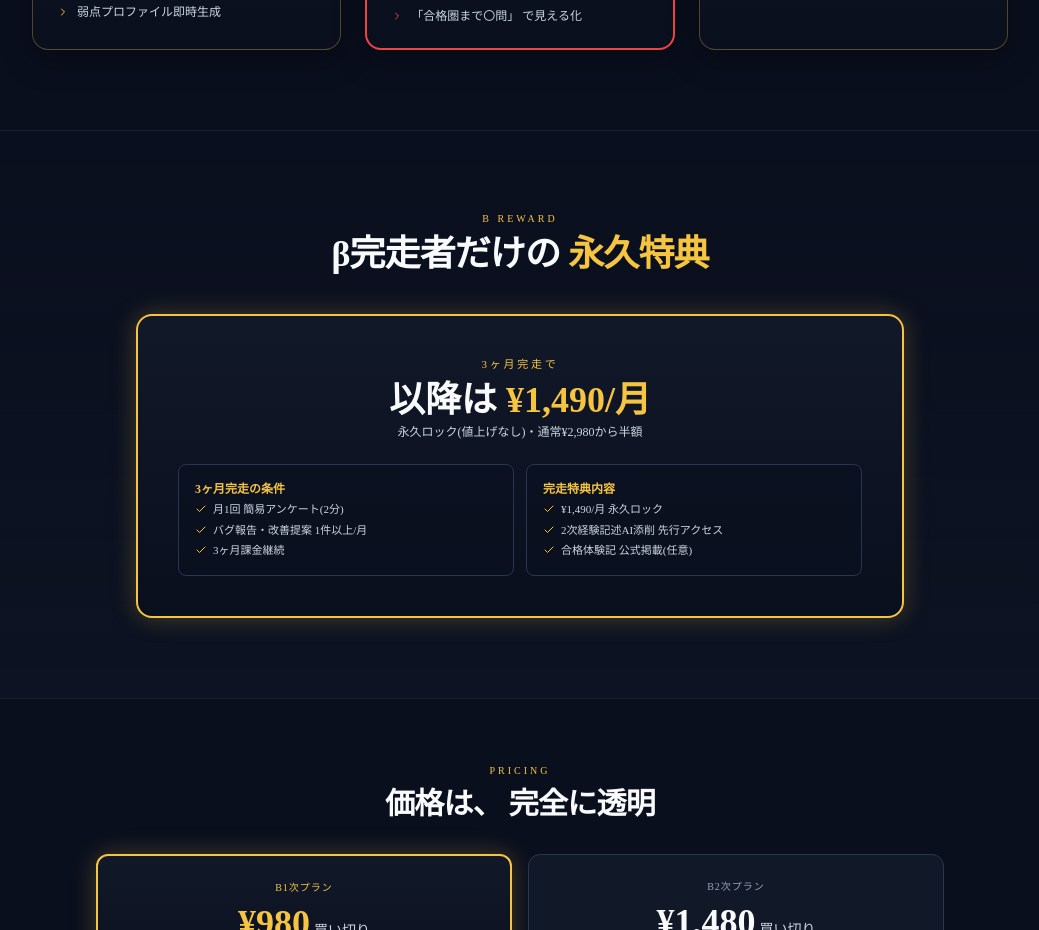
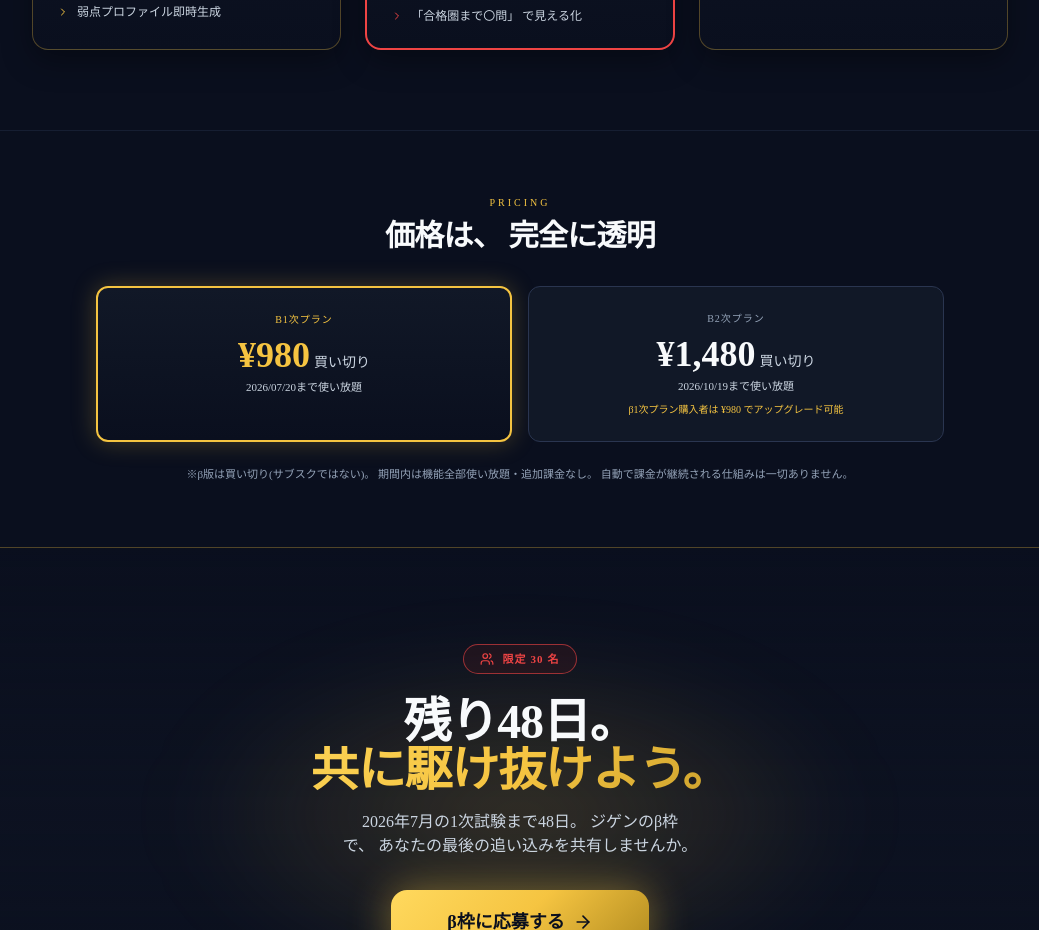
Before and after one commit to soccershun573566-cloud/jigen, a Next.js app: page /beta in a window 1280 px wide. Shown: the part 1300-2230 px from the top of the page, without its empty margins (120-1159 px from the left). Built offline with nearby package versions, Linux system fonts and the light colour scheme.

Commit message:
fix: β LP の完走者特典セクション削除(買い切りモデルには不要)+ metadata description も更新

```diff
--- a/app/(marketing)/beta/page.tsx
+++ b/app/(marketing)/beta/page.tsx
@@ -1,5 +1,5 @@
 // β版専用LP — 2026年7月1次受験者向け緊急ローンチ
-// 残り41日のカウントダウン + ¥980/月 × 3ヶ月 + 完走¥1,490永久ロック + 30名限定
+// 残り日数カウントダウン + ¥980 買い切り(2026/07/20まで) + 30名限定
 import type { Metadata } from 'next';
 import Link from 'next/link';
 import {
@@ -27,7 +27,7 @@ import { CheckoutButton } from '@/components/billing/CheckoutButton';
 export const metadata: Metadata = {
   title: 'ジゲンβ版 30名限定募集 | 1級建築施工管理技士のAI伴走パートナー',
   description:
-    '2026年7月の1次試験まで直前駆け込み層を救う、AI伴走パートナー「ジゲン」のβ版。月額¥980で即日学習スタート(無料期間なし)、完走者は永久¥1,490ロック特典付き。30名限定。',
+    '2026年7月の1次試験まで直前駆け込み層を救う、AI伴走パートナー「ジゲン」のβ版。¥980 買い切りで 2026/07/20まで使い放題(サブスクなし)。30名限定。',
 };
 
 // 日付計算を毎リクエストで実行(毎日0:00 JSTでカウントダウン更新)
@@ -214,65 +214,6 @@ export default function BetaPage() {
         </div>
       </section>
 
-      {/* ============ β完走特典 ============ */}
-      <section className="relative border-t border-jigen-border-soft/40 bg-gradient-to-b from-jigen-bg-dark to-jigen-bg-panel/40 py-20">
-        <div className="mx-auto w-full max-w-4xl px-6">
-          <div className="mb-10 text-center">
-            <p className="mb-2 text-[10px] uppercase tracking-[0.3em] text-jigen-gold">β Reward</p>
-            <h2 className="text-2xl font-extrabold tracking-tight sm:text-4xl">
-              β完走者だけの <span className="text-jigen-gold">永久特典</span>
-            </h2>
-          </div>
-
-          <div className="mx-auto max-w-3xl rounded-2xl border-2 border-jigen-gold bg-panel-gradient p-6 shadow-gold-glow sm:p-10">
-            <div className="mb-6 text-center">
-              <p className="text-[11px] uppercase tracking-[0.25em] text-jigen-gold">3ヶ月完走で</p>
-              <p className="mt-2 text-3xl font-extrabold text-jigen-ink sm:text-4xl">
-                以降は <span className="text-jigen-gold">¥1,490/月</span>
-              </p>
-              <p className="mt-1 text-xs text-jigen-ink-soft">永久ロック(値上げなし)・通常¥2,980から半額</p>
-            </div>
-
-            <div className="grid gap-3 sm:grid-cols-2">
-              <div className="rounded-lg border border-jigen-border-soft bg-jigen-bg-dark/60 p-4">
-                <p className="mb-1 text-xs font-semibold text-jigen-gold">3ヶ月完走の条件</p>
-                <ul className="space-y-1 text-[11px] text-jigen-ink-soft">
-                  <li className="flex items-start gap-1.5">
-                    <Check aria-hidden className="mt-0.5 h-3 w-3 shrink-0 text-jigen-gold" />
-                    月1回 簡易アンケート(2分)
-                  </li>
-                  <li className="flex items-start gap-1.5">
-                    <Check aria-hidden className="mt-0.5 h-3 w-3 shrink-0 text-jigen-gold" />
-                    バグ報告・改善提案 1件以上/月
-                  </li>
-                  <li className="flex items-start gap-1.5">
-                    <Check aria-hidden className="mt-0.5 h-3 w-3 shrink-0 text-jigen-gold" />
-                    3ヶ月課金継続
-                  </li>
-                </ul>
-              </div>
-              <div className="rounded-lg border border-jigen-border-soft bg-jigen-bg-dark/60 p-4">
-                <p className="mb-1 text-xs font-semibold text-jigen-gold">完走特典内容</p>
-                <ul className="space-y-1 text-[11px] text-jigen-ink-soft">
-                  <li className="flex items-start gap-1.5">
-                    <Check aria-hidden className="mt-0.5 h-3 w-3 shrink-0 text-jigen-gold" />
-                    ¥1,490/月 永久ロック
-                  </li>
-                  <li className="flex items-start gap-1.5">
-                    <Check aria-hidden className="mt-0.5 h-3 w-3 shrink-0 text-jigen-gold" />
-                    2次経験記述AI添削 先行アクセス
-                  </li>
-                  <li className="flex items-start gap-1.5">
-                    <Check aria-hidden className="mt-0.5 h-3 w-3 shrink-0 text-jigen-gold" />
-                    合格体験記 公式掲載(任意)
-                  </li>
-                </ul>
-              </div>
-            </div>
-          </div>
-        </div>
-      </section>
-
       {/* ============ 価格透明性 ============ */}
       <section className="relative border-t border-jigen-border-soft/40 bg-jigen-bg-dark py-16">
         <div className="mx-auto w-full max-w-4xl px-6">
```
